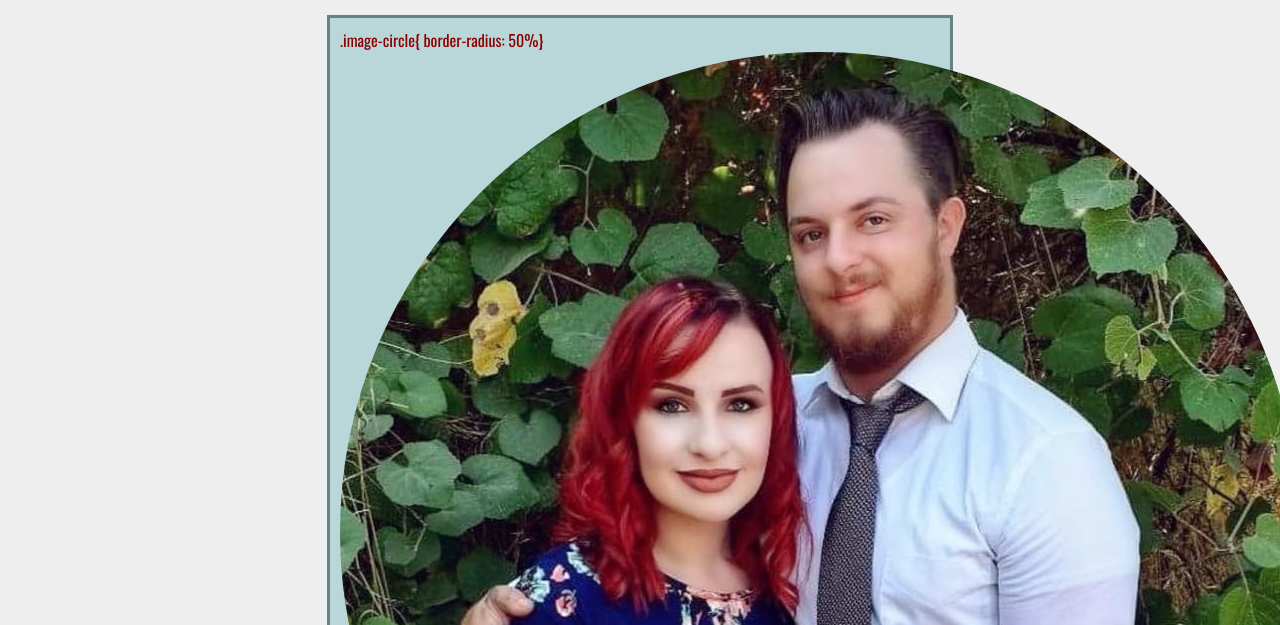
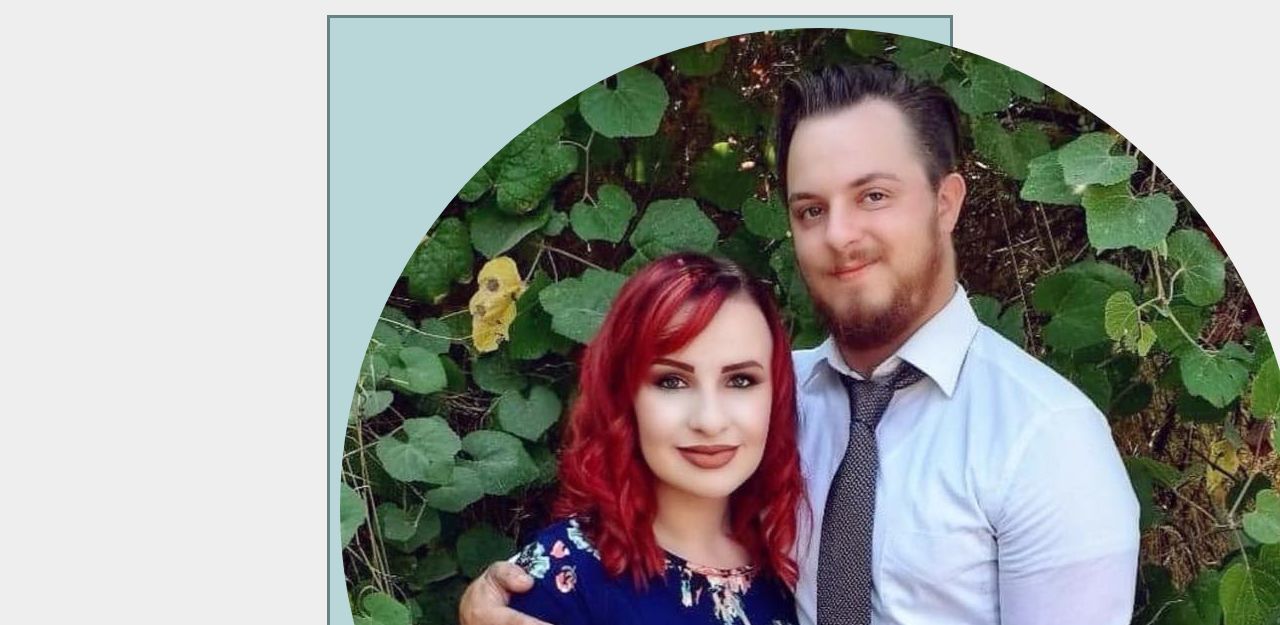
Before and after one commit to ABossTopHat/Website, a plain HTML site: page index.html in a window 1280 px wide. Shown: the part 175-800 px from the top of the page. Drawn offline with nearby package versions, Linux system fonts and the light colour scheme.

Commit message:
Update index.html

```diff
--- a/index.html
+++ b/index.html
@@ -15,8 +15,7 @@
 
 	</header>
 <main>
-	.image-circle{
-	border-radius: 50%}
+
 <img src= "Photo/me.jpg"/>
 	  <article>
 		  <h2>Introduction</h2>
```
